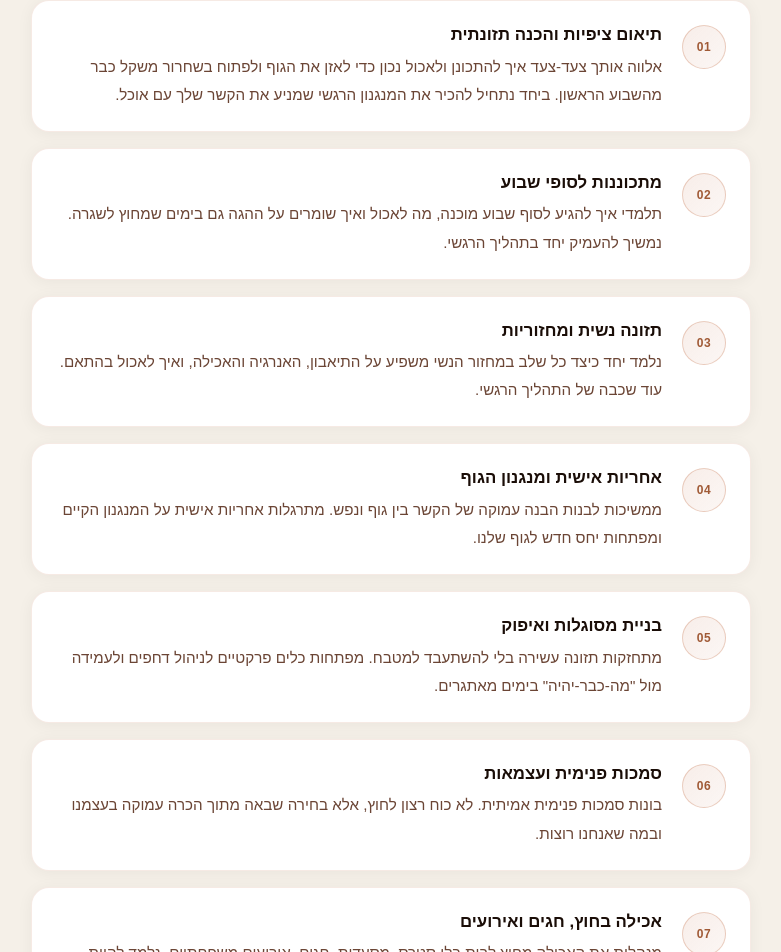
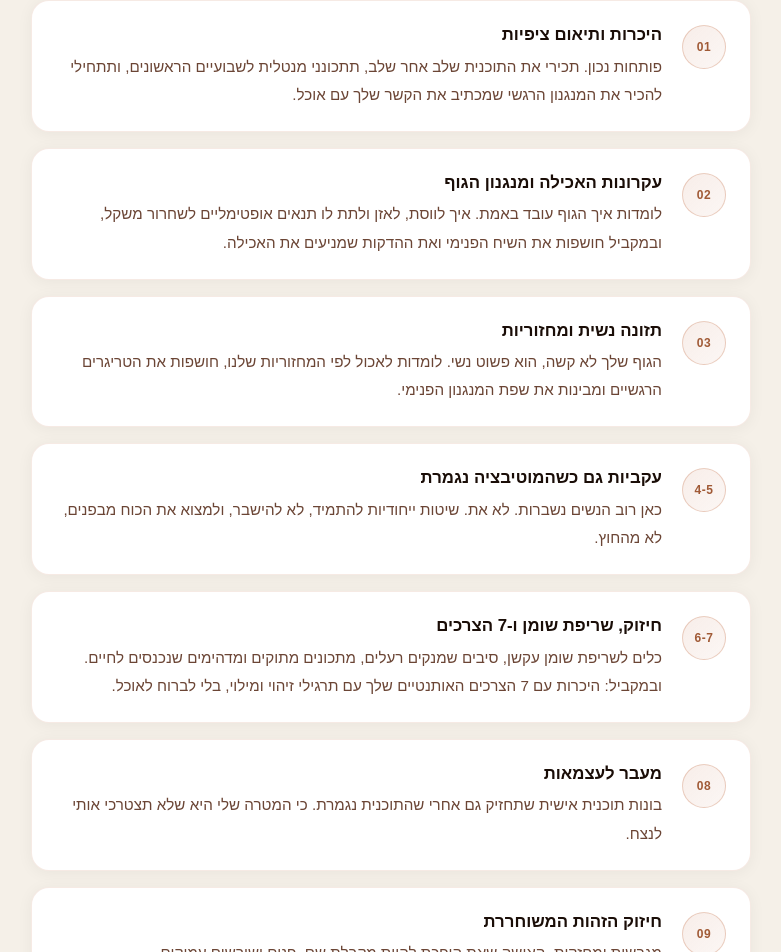
Before and after one commit to shenhav1985-netizen/floweat-landing, a Next.js app: page / in a window 1280 px wide. Shown: the part 5238-6190 px from the top of the page, without its empty margins (249-1030 px from the left). Built offline with nearby package versions, Linux system fonts and the light colour scheme.

Commit message:
Update to 10 weeks with detailed per-week marketing content

```diff
--- a/app/components/ProgramDetailsSection.tsx
+++ b/app/components/ProgramDetailsSection.tsx
@@ -5,53 +5,43 @@ import { motion } from 'framer-motion';
 const weeks = [
   {
     num: '01',
-    title: 'תיאום ציפיות והכנה תזונתית',
-    body: 'אלווה אותך צעד-צעד איך להתכונן ולאכול נכון כדי לאזן את הגוף ולפתוח בשחרור משקל כבר מהשבוע הראשון. ביחד נתחיל להכיר את המנגנון הרגשי שמניע את הקשר שלך עם אוכל.',
+    title: 'היכרות ותיאום ציפיות',
+    body: 'פותחות נכון. תכירי את התוכנית שלב אחר שלב, תתכונני מנטלית לשבועיים הראשונים, ותתחילי להכיר את המנגנון הרגשי שמכתיב את הקשר שלך עם אוכל.',
   },
   {
     num: '02',
-    title: 'מתכוננות לסופי שבוע',
-    body: 'תלמדי איך להגיע לסוף שבוע מוכנה, מה לאכול ואיך שומרים על ההגה גם בימים שמחוץ לשגרה. נמשיך להעמיק יחד בתהליך הרגשי.',
+    title: 'עקרונות האכילה ומנגנון הגוף',
+    body: 'לומדות איך הגוף עובד באמת. איך לווסת, לאזן ולתת לו תנאים אופטימליים לשחרור משקל, ובמקביל חושפות את השיח הפנימי ואת ההדקות שמניעים את האכילה.',
   },
   {
     num: '03',
     title: 'תזונה נשית ומחזוריות',
-    body: 'נלמד יחד כיצד כל שלב במחזור הנשי משפיע על התיאבון, האנרגיה והאכילה, ואיך לאכול בהתאם. עוד שכבה של התהליך הרגשי.',
+    body: 'הגוף שלך לא קשה, הוא פשוט נשי. לומדות לאכול לפי המחזוריות שלנו, חושפות את הטריגרים הרגשיים ומבינות את שפת המנגנון הפנימי.',
   },
   {
-    num: '04',
-    title: 'אחריות אישית ומנגנון הגוף',
-    body: 'ממשיכות לבנות הבנה עמוקה של הקשר בין גוף ונפש. מתרגלות אחריות אישית על המנגנון הקיים ומפתחות יחס חדש לגוף שלנו.',
+    num: '4-5',
+    title: 'עקביות גם כשהמוטיבציה נגמרת',
+    body: 'כאן רוב הנשים נשברות. לא את. שיטות ייחודיות להתמיד, לא להישבר, ולמצוא את הכוח מבפנים, לא מהחוץ.',
   },
   {
-    num: '05',
-    title: 'בניית מסוגלות ואיפוק',
-    body: 'מתחזקות תזונה עשירה בלי להשתעבד למטבח. מפתחות כלים פרקטיים לניהול דחפים ולעמידה מול "מה-כבר-יהיה" בימים מאתגרים.',
-  },
-  {
-    num: '06',
-    title: 'סמכות פנימית ועצמאות',
-    body: 'בונות סמכות פנימית אמיתית. לא כוח רצון לחוץ, אלא בחירה שבאה מתוך הכרה עמוקה בעצמנו ובמה שאנחנו רוצות.',
-  },
-  {
-    num: '07',
-    title: 'אכילה בחוץ, חגים ואירועים',
-    body: 'מנהלות את האכילה מחוץ לבית בלי סטרס. מסעדות, חגים, אירועים משפחתיים, נלמד להיות נוכחות ולהנות בלי לפרוק את כל מה שבנינו.',
+    num: '6-7',
+    title: 'חיזוק, שריפת שומן ו-7 הצרכים',
+    body: 'כלים לשריפת שומן עקשן, סיבים שמנקים רעלים, מתכונים מתוקים ומדהימים שנכנסים לחיים. ובמקביל: היכרות עם 7 הצרכים האותנטיים שלך עם תרגילי זיהוי ומילוי, בלי לברוח לאוכל.',
   },
   {
     num: '08',
-    title: 'מכירות את 7 הצרכים האמיתיים',
-    body: 'נכיר את 7 הצרכים האותנטיים שגורמים לנו לפנות לאוכל. הצעד הראשון הוא לזהות אותם, וזה משנה הכל.',
+    title: 'מעבר לעצמאות',
+    body: 'בונות תוכנית אישית שתחזיק גם אחרי שהתוכנית נגמרת. כי המטרה שלי היא שלא תצטרכי אותי לנצח.',
   },
   {
     num: '09',
-    title: 'עובדות עם הצרכים',
-    body: 'לומדות למלא את הצרכים האמיתיים בלי לברוח לאוכל. כלים ספציפיים לכל צורך, בפרקטיקה יומיומית.',
+    title: 'חיזוק הזהות המשוחררת',
+    body: 'מגבשות ומחזקות. האישה שאת הופכת להיות מקבלת שם, פנים ושורשים עמוקים.',
   },
   {
     num: '10',
-    title: 'יוצרות עצמאות',
-    body: 'בונות תוכנית אישית לניהול עצמי שתחזיק גם אחרי שהתוכנית נגמרת. כי המטרה שלי היא שלא תצטרכי אותי לנצח.',
+    title: 'סגירה, הטמעה וחוזה חירות',
+    body: 'מסכמות את המסע, מכירות בנקודת השינוי, וכותבות את "חוזה החירות" שלך, ההסכם עם עצמך לחיים חדשים.',
   },
 ];
 
```
